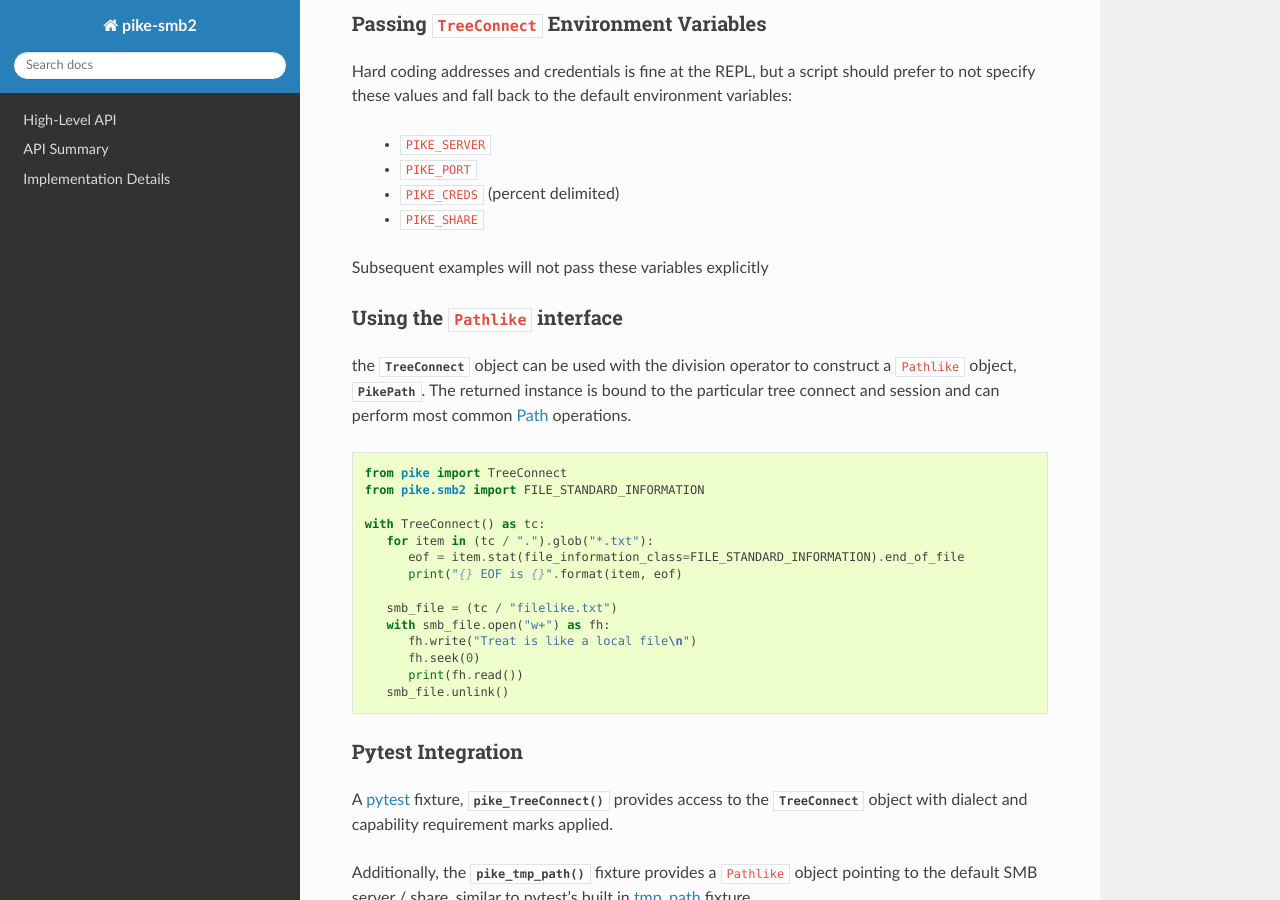
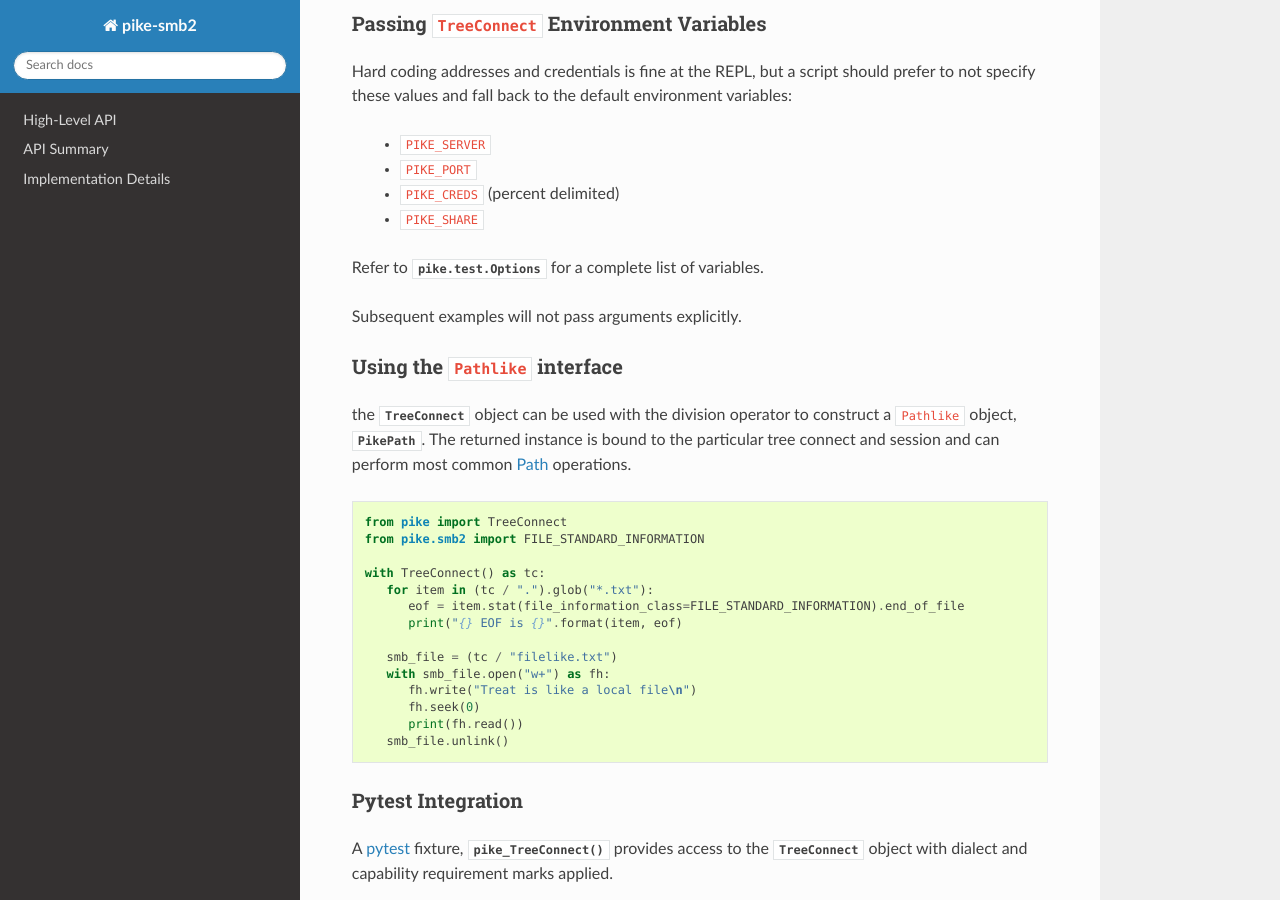
Before and after one commit to emc-isilon/pike, a Sphinx documentation site: the page built from doc/source/index.rst, in a window 1280 px wide and 900 px high, scrolled down 1005 px. Built offline with Sphinx 7.4.7 and the Read the Docs theme 2.0.0, drawn with Linux system fonts in a browser that asks for light colours.

Commit message:
docs: index: link to pike.test.Options
link to full list of environment variables

```diff
--- a/doc/source/index.rst
+++ b/doc/source/index.rst
@@ -68,7 +68,9 @@
     - ``PIKE_CREDS`` (percent delimited)
     - ``PIKE_SHARE``
 
-Subsequent examples will not pass these variables explicitly
+Refer to :py:class:`pike.test.Options` for a complete list of variables.
+
+Subsequent examples will not pass arguments explicitly.
 
 Using the ``Pathlike`` interface
 ================================
```
